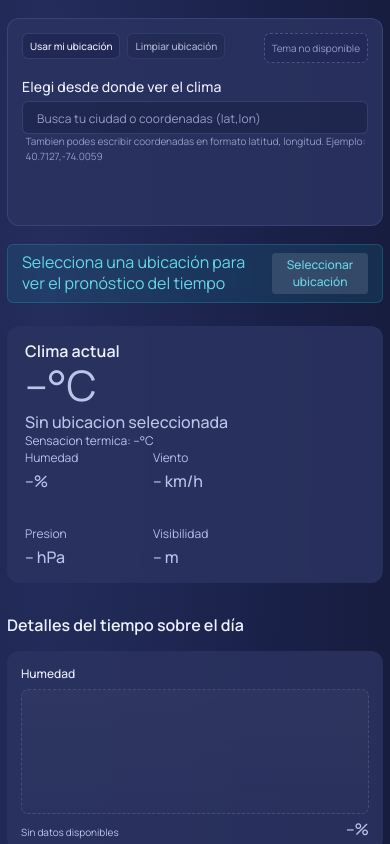
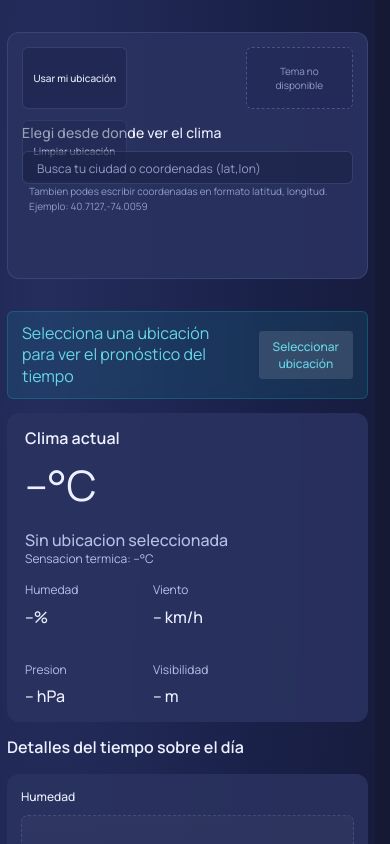
Before and after one commit to IaconoG/landing-weather, a React (Vite) app: page / in a window 390 px wide. Shown: the top 844 px of the page. Built offline with nearby package versions, Linux system fonts and the light colour scheme.

Commit message:
style(ui): normalize spacing tokens and global reset
- Add/reset base styles.

- Update layout spacing tokens and page/header/footer style adjustments.

```diff
--- a/src/features/location/components/LocationActionButton/LocationActionButton.css
+++ b/src/features/location/components/LocationActionButton/LocationActionButton.css
@@ -1,6 +1,7 @@
 .location-action-button {
   /* Base */
   min-height: 1.85rem;
+  height: 100%;
   border: 1px solid rgba(157, 171, 241, 0.18);
   border-radius: var(--border-radius-sm);
   padding: 0 var(--spacing-sm);
@@ -13,8 +14,6 @@
     background 0.2s ease,
     border-color 0.2s ease,
     transform 0.15s ease;
-
-  font-family: var(--font-family-base);
 
   /* States */
   &:not(:disabled):active {
--- a/src/features/weather/sections/WeatherDetailsSection/WeatherDetailsSection.css
+++ b/src/features/weather/sections/WeatherDetailsSection/WeatherDetailsSection.css
@@ -81,8 +81,6 @@
   }
 
   &.weather-details-section--empty {
-    padding-top: var(--spacing-sm);
-
     & .weather-details-section__metric-graph {
       border-style: dashed;
       border-color: color-mix(
--- a/src/features/weather/sections/WeatherMainSection/WeatherMainSection.css
+++ b/src/features/weather/sections/WeatherMainSection/WeatherMainSection.css
@@ -79,7 +79,6 @@
   }
 
   /* States */
-  &.weather-main-section--empty,
   &.weather-main-section--error {
     display: block;
   }
@@ -109,23 +108,6 @@
       gap: var(--spacing-2xl);
     }
   }
-
-  &.weather-main-section--empty {
-    & .weather-main-section__temperature-value,
-    & .weather-main-section__description-value,
-    & .weather-main-section__metric-value,
-    & .weather-main-section__sensation {
-      color: color-mix(
-        in srgb,
-        var(--color-text-secondary) 90%,
-        var(--color-text-primary) 10%
-      );
-    }
-
-    & .weather-main-section__description-value {
-      font-weight: var(--font-weight-medium);
-    }
-  }
 }
 
 /* Responsive */
--- a/src/index.css
+++ b/src/index.css
@@ -2,6 +2,7 @@
 @import url("https://fonts.googleapis.com/css2?family=Manrope:wght@400;500;600;700&display=swap");
 @import "tailwindcss";
 @import "./styles/tokens.css";
+@import "./styles/reset.css";
 
 /* Base */
 :root {
@@ -17,18 +18,6 @@
   -moz-osx-font-smoothing: grayscale;
 }
 
-/* Reset */
-* {
-  box-sizing: border-box;
-}
-
-html,
-body,
-#root {
-  margin: 0;
-  min-height: 100%;
-}
-
 /* Page */
 body {
   min-height: 100vh;
--- a/src/pages/WeatherPage.css
+++ b/src/pages/WeatherPage.css
@@ -3,22 +3,23 @@
   min-height: 100vh;
   display: grid;
   grid-template-rows: auto 1fr auto;
-  width: min(940px, 100% - 2rem);
+  width: min(var(--layout-max-width), calc(100% - var(--spacing-page)));
   margin: 0 auto;
-  padding: var(--spacing-lg) 0 var(--spacing-2xl);
-  gap: var(--spacing-lg);
+  padding: var(--spacing-page) 0;
+  gap: var(--spacing-page);
 
   /* Elements */
   & .weather-page__content {
     display: flex;
     flex-direction: column;
-    gap: var(--spacing-xl);
+    gap: var(--spacing-section);
   }
 }
 
 @media (max-width: 980px) {
   .weather-page {
-    width: min(940px, 100% - 1rem);
+    --spacing-section: 1rem;
+    width: min(var(--layout-max-width), calc(100% - var(--spacing-section)));
 
     & .weather-page__main-section {
       flex-direction: column;
--- a/src/shared/components/WeatherPageFooter/WeatherPageFooter.css
+++ b/src/shared/components/WeatherPageFooter/WeatherPageFooter.css
@@ -5,12 +5,10 @@
   gap: var(--spacing-2xl);
   font-size: var(--font-size-2xs);
   color: var(--color-text-secondary);
-  padding-top: var(--spacing-2xl);
 
   /* Elements */
   & a {
     color: var(--color-text-accent);
-    text-decoration: none;
     font-weight: var(--font-weight-medium);
 
     &:hover {
--- a/src/shared/components/WeatherPageHeader/WeatherPageHeader.css
+++ b/src/shared/components/WeatherPageHeader/WeatherPageHeader.css
@@ -1,5 +1,4 @@
 .weather-header {
   /* Base */
   display: block;
-  padding: 0;
 }
--- /dev/null
+++ b/src/styles/reset.css
@@ -0,0 +1,64 @@
+*,
+*::before,
+*::after {
+  margin: 0;
+  padding: 0;
+  box-sizing: border-box;
+}
+
+html,
+body,
+#root {
+  min-height: 100%;
+}
+
+html {
+  scroll-behavior: smooth;
+  scrollbar-gutter: stable;
+}
+
+body {
+  min-block-size: 100svh;
+  overflow-x: hidden;
+}
+
+a {
+  color: inherit;
+  text-decoration: none;
+}
+
+button {
+  border: none;
+  background: none;
+  font-family: inherit;
+  font-size: inherit;
+  color: inherit;
+  cursor: pointer;
+}
+
+button:disabled {
+  cursor: not-allowed;
+}
+
+input {
+  font-family: inherit;
+  font-size: inherit;
+  color: inherit;
+  background: transparent;
+  border: none;
+}
+
+input::placeholder {
+  opacity: 1;
+  color: var(--color-text-muted);
+}
+
+ul {
+  list-style: none;
+}
+
+img {
+  max-width: 100%;
+  height: auto;
+  display: block;
+}
--- a/src/styles/tokens.css
+++ b/src/styles/tokens.css
@@ -9,7 +9,7 @@
   --color-text-muted: #929cc8;
   --color-text-accent: #90b7ff;
   --color-detail-gold: #f2c75c;
-  --color-detail-gold-soft: rgba(242, 199, 92, 0.24);
+  --color-detail-gold-soft: rgba(242, 199, 92, 0.8);
 
   /* Colors - UI Components */
   --color-border-light: rgba(150, 163, 236, 0.2);
@@ -33,12 +33,20 @@
   );
 
   /* Spacing */
-  --spacing-xs: 0.25rem; /* 4px */
-  --spacing-sm: 0.5rem; /* 8px */
+  --spacing-2xs: 0.25rem; /* 4px */
+  --spacing-xs: 0.5rem; /* 8px */
+  --spacing-sm: 0.75rem; /* 12px */
   --spacing-md: 1rem; /* 14px */
   --spacing-lg: 1.286rem; /* 18px */
   --spacing-xl: 1.671rem; /* 22px */
   --spacing-2xl: 2.286rem; /* 32px */
+
+  /* Spacing - Layout */
+  --spacing-page: var(--spacing-2xl); /* 32px */
+  --spacing-section: var(--spacing-xl); /* 22px */
+
+  /* Layout */
+  --layout-max-width: 940px;
 
   /* Border Radius */
   --border-radius-xs: 0.25rem; /* 4px */
```
